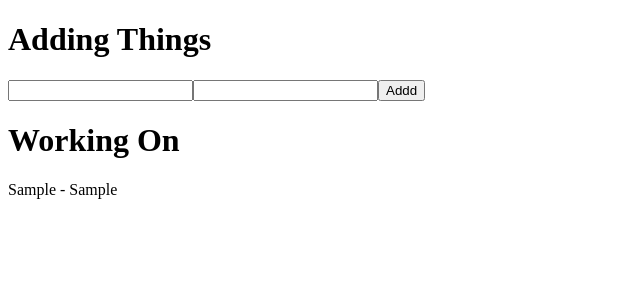
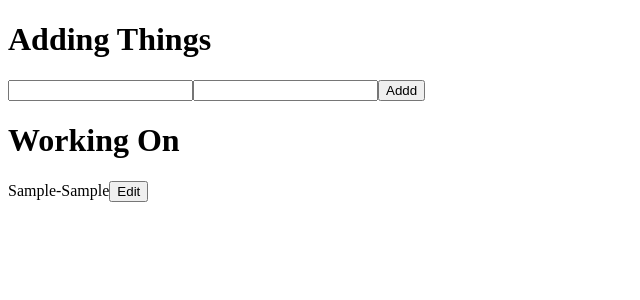
Before and after one commit to ashiwansingh-5016/To-Do-App-React, a React (Vite) app in the folder vite-project/: page / in a window 1280 px wide. Both pictures are taken after typing "Sample", "Sample" into the empty fields and a click on the button "Addd". Shown: the top 300 px of the page, without its empty margins (0-640 px from the left). Built offline with nearby package versions, Linux system fonts and the light colour scheme.

Commit message:
Edit button Added

```diff
--- a/vite-project/src/feature/input.jsx
+++ b/vite-project/src/feature/input.jsx
@@ -5,13 +5,24 @@ function Input (){
     const [input , setInput] = useState("")
     const [description , setDescription] = useState("")
     const [object , setObject] = useState([])
+    const [wantedit , setEdit] = useState(null)
 
 
     const addItem = () =>{
         if (input.trim()==="" || description==="") return;
+
+        setEdit(null)
         setObject([...object , {title : input , work : description}])
         setInput("")
         setDescription("")
+    }
+
+
+
+    const edit = (index) => {
+        setEdit(index);
+        setInput(object[index].title)
+        setDescription(object[index].work)
     }
 
     return (
@@ -25,7 +36,12 @@ function Input (){
             </div>
             <div>
                 <h1>Working On</h1>
-                {object.map((e , index)=> <div key={index}> {e.title} - {e.work} </div>)}
+                {object.map((e , index)=>
+                <>
+                <div key={index}>{e.title}-{e.work}
+                <button onClick={()=>edit(index)}>Edit</button>
+                </div>
+                </>)}
             </div>
         </div>
     )
```
